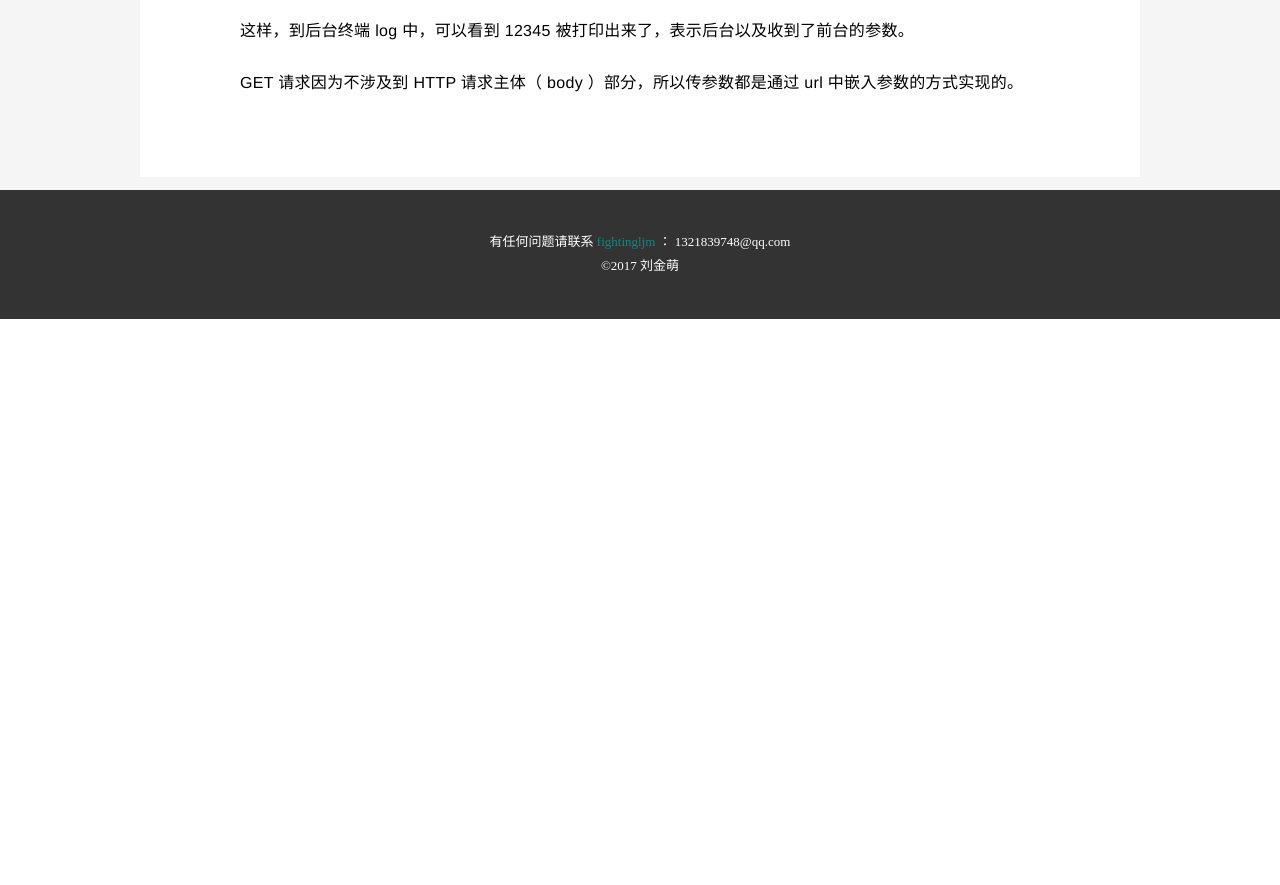
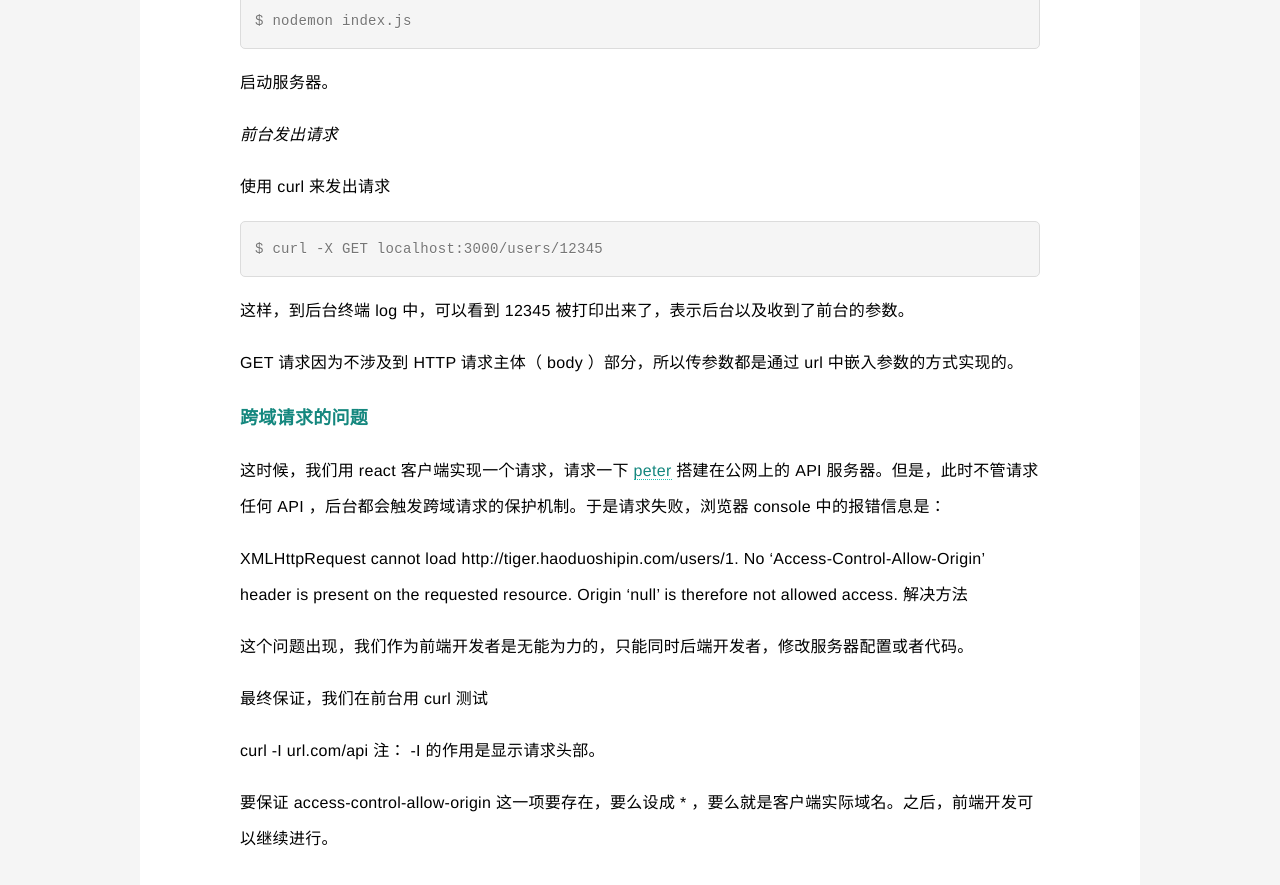
Before and after one commit to fightingljm/fightingljm.github.io, a Jekyll site: the page built from http/6-get-data.md, in a window 1280 px wide and 900 px high, scrolled down 1338 px. Shown: the top 885 px of the window. Built offline with Jekyll 4.4.1, drawn with Linux system fonts in a browser that asks for light colours; before the commit the page ends 1657 px from its top, so only the background shows below that; some of the changed text lies outside the part shown.

Commit message:
get date

````diff
--- a/http/6-get-data.md
+++ b/http/6-get-data.md
@@ -3,6 +3,18 @@
 ---
 
 浏览器一般发出两类请求: GET ,POST. GET 用来获取数据,POST 用来修改服务器数据。 GET 请求主体数据（ payload ）通常为空，但是依然可以用一定的技巧，通过 GET 请求往服务器传递数据，例如，之前我们介绍的`查询字符串`的形式。但是那不是唯一形式，这一节我们看看如何在`链接中嵌入参数`传递给服务器。
+
+- [peter](http://tiger.haoduoshipin.com/)搭建的公网
+
+**API 文档**
+
+```
+  GET /users/1  {username: 'peter'}
+  GET /users/2  {username: 'billie'}
+
+  POST Content-Type: application/json  username=peter  # 使用 axios/react 来实现
+       服务端会返回 { "msg": "你好 peter ，你已经成功登陆了"}
+```
 
 ### 案例：传递用户 id 到服务器
 
@@ -51,3 +63,19 @@
 这样，到后台终端 log 中，可以看到 12345 被打印出来了，表示后台以及收到了前台的参数。
 
 GET 请求因为不涉及到 HTTP 请求主体（ body ）部分，所以传参数都是通过 url 中嵌入参数的方式实现的。
+
+### 跨域请求的问题
+
+这时候，我们用 react 客户端实现一个请求，请求一下 [peter](http://tiger.haoduoshipin.com/) 搭建在公网上的 API 服务器。但是，此时不管请求任何 API ，后台都会触发跨域请求的保护机制。于是请求失败，浏览器 console 中的报错信息是：
+
+XMLHttpRequest cannot load http://tiger.haoduoshipin.com/users/1. No 'Access-Control-Allow-Origin' header is present on the requested resource. Origin 'null' is therefore not allowed access.
+解决方法
+
+这个问题出现，我们作为前端开发者是无能为力的，只能同时后端开发者，修改服务器配置或者代码。
+
+最终保证，我们在前台用 curl 测试
+
+curl -I url.com/api
+注： -I 的作用是显示请求头部。
+
+要保证 access-control-allow-origin 这一项要存在，要么设成 * ，要么就是客户端实际域名。之后，前端开发可以继续进行。
````
Also changed, not shown: http/7-post-form.md (added, +3 -0 lines), http/8-post-axios.md (added, +3 -0 lines), index.html (+7 -1 lines).
